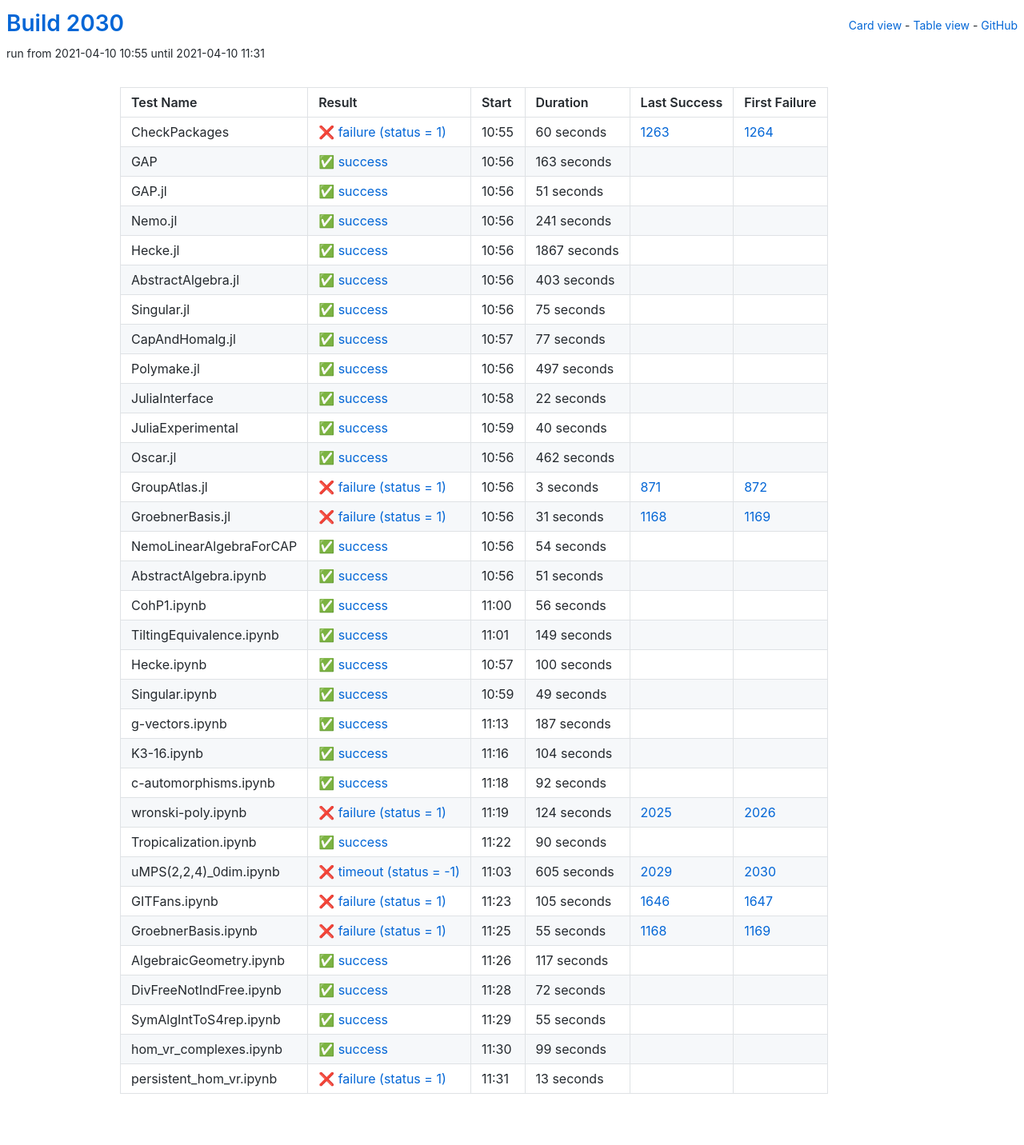
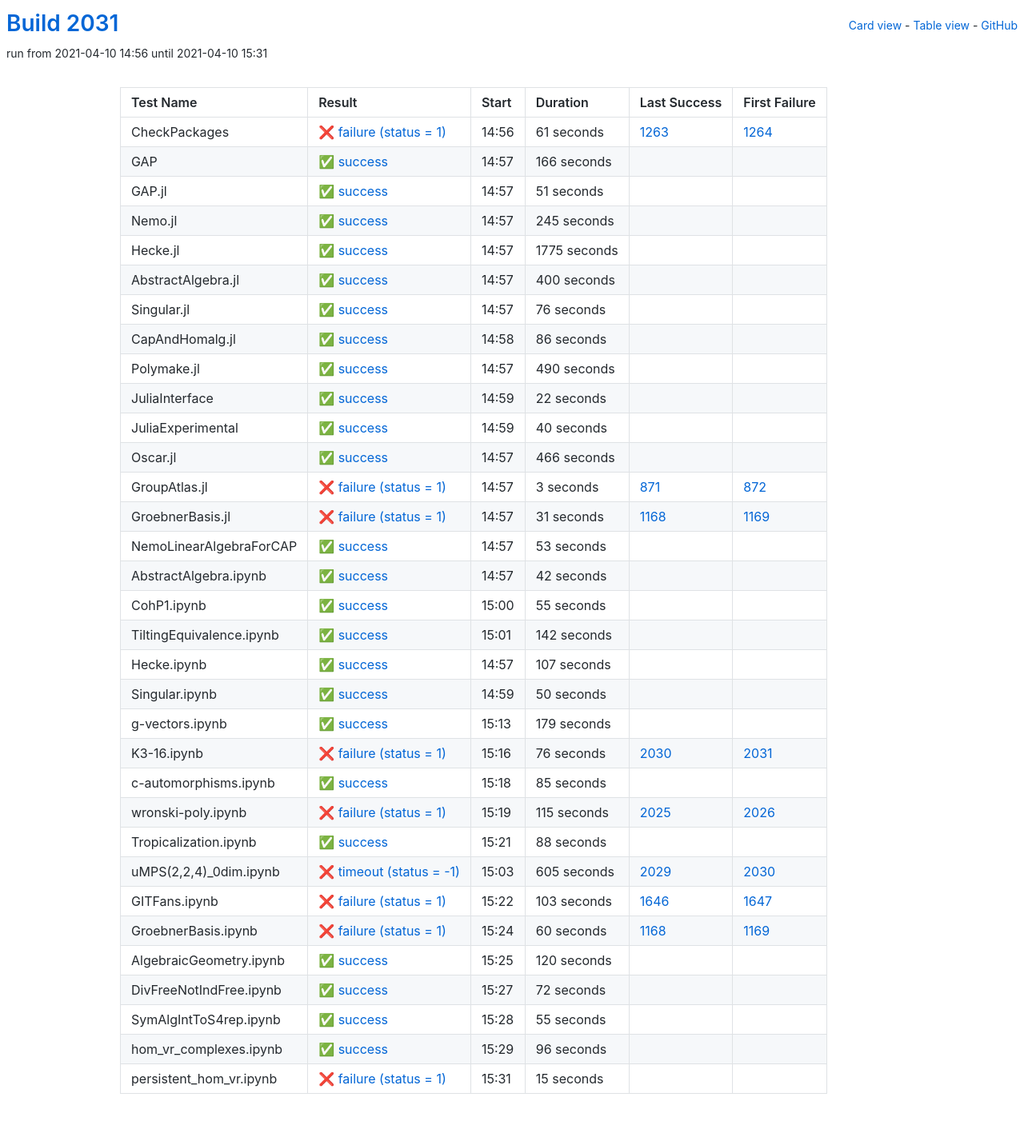
Before and after one commit to oscar-system/oscar-ci-status-stable, a Jekyll site: the page built from table.html, in a window 1280 px wide. Shown: the whole page at 80% size. Built offline with Jekyll 4.4.1, drawn with Linux system fonts in a browser that asks for light colours.

Commit message:
Build #2031

```diff
--- a/_data/ci.yml
+++ b/_data/ci.yml
@@ -1,6 +1,6 @@
 ---
-build: 2030
-build_url: https://oscarci.mathematik.uni-kl.de/job/oscar-stable/2030/
+build: 2031
+build_url: https://oscarci.mathematik.uni-kl.de/job/oscar-stable/2031/
 job: oscar-stable
 organization: oscar-system
 repo: oscar-ci-status-stable
@@ -8,32 +8,32 @@ repourl: https://github.com/oscar-system/oscar-ci-status-stable
 tests:
 - name: CheckPackages
   id: checkpackages
-  log: https://oscarci.mathematik.uni-kl.de/job/oscar-stable/2030/artifact/logs/build-2030/CheckPackages.log
-  start: 2021-04-10 10:55
+  log: https://oscarci.mathematik.uni-kl.de/job/oscar-stable/2031/artifact/logs/build-2031/CheckPackages.log
+  start: 2021-04-10 14:56
   success: false
   exitcode: 1
   status: failure
-  duration: 60
+  duration: 61
   last_success: 1263
   last_success_url: https://oscarci.mathematik.uni-kl.de/job/oscar-stable/1263/
   first_failure: 1264
   first_failure_url: https://oscarci.mathematik.uni-kl.de/job/oscar-stable/1264/
 - name: GAP
   id: gap
-  log: https://oscarci.mathematik.uni-kl.de/job/oscar-stable/2030/artifact/logs/build-2030/GAP.log
-  start: 2021-04-10 10:56
+  log: https://oscarci.mathematik.uni-kl.de/job/oscar-stable/2031/artifact/logs/build-2031/GAP.log
+  start: 2021-04-10 14:57
   success: true
   exitcode: 0
   status: success
-  duration: 163
+  duration: 166
   last_success: false
   last_success_url:
   first_failure: false
   first_failure_url:
 - name: GAP.jl
   id: gap-jl
-  log: https://oscarci.mathematik.uni-kl.de/job/oscar-stable/2030/artifact/logs/build-2030/GAP.jl.log
-  start: 2021-04-10 10:56
+  log: https://oscarci.mathematik.uni-kl.de/job/oscar-stable/2031/artifact/logs/build-2031/GAP.jl.log
+  start: 2021-04-10 14:57
   success: true
   exitcode: 0
   status: success
@@ -44,80 +44,80 @@ tests:
   first_failure_url:
 - name: Nemo.jl
   id: nemo-jl
-  log: https://oscarci.mathematik.uni-kl.de/job/oscar-stable/2030/artifact/logs/build-2030/Nemo.jl.log
-  start: 2021-04-10 10:56
+  log: https://oscarci.mathematik.uni-kl.de/job/oscar-stable/2031/artifact/logs/build-2031/Nemo.jl.log
+  start: 2021-04-10 14:57
   success: true
   exitcode: 0
   status: success
-  duration: 241
+  duration: 245
   last_success: false
   last_success_url:
   first_failure: false
   first_failure_url:
 - name: Hecke.jl
   id: hecke-jl
-  log: https://oscarci.mathematik.uni-kl.de/job/oscar-stable/2030/artifact/logs/build-2030/Hecke.jl.log
-  start: 2021-04-10 10:56
+  log: https://oscarci.mathematik.uni-kl.de/job/oscar-stable/2031/artifact/logs/build-2031/Hecke.jl.log
+  start: 2021-04-10 14:57
   success: true
   exitcode: 0
   status: success
-  duration: 1867
+  duration: 1775
   last_success: false
   last_success_url:
   first_failure: false
   first_failure_url:
 - name: AbstractAlgebra.jl
   id: abstractalgebra-jl
-  log: https://oscarci.mathematik.uni-kl.de/job/oscar-stable/2030/artifact/logs/build-2030/AbstractAlgebra.jl.log
-  start: 2021-04-10 10:56
+  log: https://oscarci.mathematik.uni-kl.de/job/oscar-stable/2031/artifact/logs/build-2031/AbstractAlgebra.jl.log
+  start: 2021-04-10 14:57
   success: true
   exitcode: 0
   status: success
-  duration: 403
+  duration: 400
   last_success: false
   last_success_url:
   first_failure: false
   first_failure_url:
 - name: Singular.jl
   id: singular-jl
-  log: https://oscarci.mathematik.uni-kl.de/job/oscar-stable/2030/artifact/logs/build-2030/Singular.jl.log
-  start: 2021-04-10 10:56
+  log: https://oscarci.mathematik.uni-kl.de/job/oscar-stable/2031/artifact/logs/build-2031/Singular.jl.log
+  start: 2021-04-10 14:57
   success: true
   exitcode: 0
   status: success
-  duration: 75
+  duration: 76
   last_success: false
   last_success_url:
   first_failure: false
   first_failure_url:
 - name: CapAndHomalg.jl
   id: capandhomalg-jl
-  log: https://oscarci.mathematik.uni-kl.de/job/oscar-stable/2030/artifact/logs/build-2030/CapAndHomalg.jl.log
-  start: 2021-04-10 10:57
+  log: https://oscarci.mathematik.uni-kl.de/job/oscar-stable/2031/artifact/logs/build-2031/CapAndHomalg.jl.log
+  start: 2021-04-10 14:58
   success: true
   exitcode: 0
   status: success
-  duration: 77
+  duration: 86
   last_success: false
   last_success_url:
   first_failure: false
   first_failure_url:
 - name: Polymake.jl
   id: polymake-jl
-  log: https://oscarci.mathematik.uni-kl.de/job/oscar-stable/2030/artifact/logs/build-2030/Polymake.jl.log
-  start: 2021-04-10 10:56
+  log: https://oscarci.mathematik.uni-kl.de/job/oscar-stable/2031/artifact/logs/build-2031/Polymake.jl.log
+  start: 2021-04-10 14:57
   success: true
   exitcode: 0
   status: success
-  duration: 497
+  duration: 490
   last_success: false
   last_success_url:
   first_failure: false
   first_failure_url:
 - name: JuliaInterface
   id: juliainterface
-  log: https://oscarci.mathematik.uni-kl.de/job/oscar-stable/2030/artifact/logs/build-2030/JuliaInterface.log
-  start: 2021-04-10 10:58
+  log: https://oscarci.mathematik.uni-kl.de/job/oscar-stable/2031/artifact/logs/build-2031/JuliaInterface.log
+  start: 2021-04-10 14:59
   success: true
   exitcode: 0
   status: success
@@ -128,8 +128,8 @@ tests:
   first_failure_url:
 - name: JuliaExperimental
   id: juliaexperimental
-  log: https://oscarci.mathematik.uni-kl.de/job/oscar-stable/2030/artifact/logs/build-2030/JuliaExperimental.log
-  start: 2021-04-10 10:59
+  log: https://oscarci.mathematik.uni-kl.de/job/oscar-stable/2031/artifact/logs/build-2031/JuliaExperimental.log
+  start: 2021-04-10 14:59
   success: true
   exitcode: 0
   status: success
@@ -140,20 +140,20 @@ tests:
   first_failure_url:
 - name: Oscar.jl
   id: oscar-jl
-  log: https://oscarci.mathematik.uni-kl.de/job/oscar-stable/2030/artifact/logs/build-2030/Oscar.jl.log
-  start: 2021-04-10 10:56
+  log: https://oscarci.mathematik.uni-kl.de/job/oscar-stable/2031/artifact/logs/build-2031/Oscar.jl.log
+  start: 2021-04-10 14:57
   success: true
   exitcode: 0
   status: success
-  duration: 462
+  duration: 466
   last_success: false
   last_success_url:
   first_failure: false
   first_failure_url:
 - name: GroupAtlas.jl
   id: groupatlas-jl
-  log: https://oscarci.mathematik.uni-kl.de/job/oscar-stable/2030/artifact/logs/build-2030/GroupAtlas.jl.log
-  start: 2021-04-10 10:56
+  log: https://oscarci.mathematik.uni-kl.de/job/oscar-stable/2031/artifact/logs/build-2031/GroupAtlas.jl.log
+  start: 2021-04-10 14:57
   success: false
   exitcode: 1
   status: failure
@@ -164,8 +164,8 @@ tests:
   first_failure_url: https://oscarci.mathematik.uni-kl.de/job/oscar-stable/872/
 - name: GroebnerBasis.jl
   id: groebnerbasis-jl
-  log: https://oscarci.mathematik.uni-kl.de/job/oscar-stable/2030/artifact/logs/build-2030/GroebnerBasis.jl.log
-  start: 2021-04-10 10:56
+  log: https://oscarci.mathematik.uni-kl.de/job/oscar-stable/2031/artifact/logs/build-2031/GroebnerBasis.jl.log
+  start: 2021-04-10 14:57
   success: false
   exitcode: 1
   status: failure
@@ -176,140 +176,140 @@ tests:
   first_failure_url: https://oscarci.mathematik.uni-kl.de/job/oscar-stable/1169/
 - name: NemoLinearAlgebraForCAP
   id: nemolinearalgebraforcap
-  log: https://oscarci.mathematik.uni-kl.de/job/oscar-stable/2030/artifact/logs/build-2030/NemoLinearAlgebraForCAP.log
-  start: 2021-04-10 10:56
+  log: https://oscarci.mathematik.uni-kl.de/job/oscar-stable/2031/artifact/logs/build-2031/NemoLinearAlgebraForCAP.log
+  start: 2021-04-10 14:57
   success: true
   exitcode: 0
   status: success
-  duration: 54
+  duration: 53
   last_success: false
   last_success_url:
   first_failure: false
   first_failure_url:
 - name: AbstractAlgebra.ipynb
   id: abstractalgebra-ipynb
-  log: https://oscarci.mathematik.uni-kl.de/job/oscar-stable/2030/artifact/logs/build-2030/AbstractAlgebra.ipynb.log
-  start: 2021-04-10 10:56
+  log: https://oscarci.mathematik.uni-kl.de/job/oscar-stable/2031/artifact/logs/build-2031/AbstractAlgebra.ipynb.log
+  start: 2021-04-10 14:57
   success: true
   exitcode: 0
   status: success
-  duration: 51
+  duration: 42
   last_success: false
   last_success_url:
   first_failure: false
   first_failure_url:
 - name: CohP1.ipynb
   id: cohp1-ipynb
-  log: https://oscarci.mathematik.uni-kl.de/job/oscar-stable/2030/artifact/logs/build-2030/CohP1.ipynb.log
-  start: 2021-04-10 11:00
+  log: https://oscarci.mathematik.uni-kl.de/job/oscar-stable/2031/artifact/logs/build-2031/CohP1.ipynb.log
+  start: 2021-04-10 15:00
   success: true
   exitcode: 0
   status: success
-  duration: 56
+  duration: 55
   last_success: false
   last_success_url:
   first_failure: false
   first_failure_url:
 - name: TiltingEquivalence.ipynb
   id: tiltingequivalence-ipynb
-  log: https://oscarci.mathematik.uni-kl.de/job/oscar-stable/2030/artifact/logs/build-2030/TiltingEquivalence.ipynb.log
-  start: 2021-04-10 11:01
+  log: https://oscarci.mathematik.uni-kl.de/job/oscar-stable/2031/artifact/logs/build-2031/TiltingEquivalence.ipynb.log
+  start: 2021-04-10 15:01
   success: true
   exitcode: 0
   status: success
-  duration: 149
+  duration: 142
   last_success: false
   last_success_url:
   first_failure: false
   first_failure_url:
 - name: Hecke.ipynb
   id: hecke-ipynb
-  log: https://oscarci.mathematik.uni-kl.de/job/oscar-stable/2030/artifact/logs/build-2030/Hecke.ipynb.log
-  start: 2021-04-10 10:57
+  log: https://oscarci.mathematik.uni-kl.de/job/oscar-stable/2031/artifact/logs/build-2031/Hecke.ipynb.log
+  start: 2021-04-10 14:57
   success: true
   exitcode: 0
   status: success
-  duration: 100
+  duration: 107
   last_success: false
   last_success_url:
   first_failure: false
   first_failure_url:
 - name: Singular.ipynb
   id: singular-ipynb
-  log: https://oscarci.mathematik.uni-kl.de/job/oscar-stable/2030/artifact/logs/build-2030/Singular.ipynb.log
-  start: 2021-04-10 10:59
+  log: https://oscarci.mathematik.uni-kl.de/job/oscar-stable/2031/artifact/logs/build-2031/Singular.ipynb.log
+  start: 2021-04-10 14:59
   success: true
   exitcode: 0
   status: success
-  duration: 49
+  duration: 50
   last_success: false
   last_success_url:
   first_failure: false
   first_failure_url:
 - name: g-vectors.ipynb
   id: g-vectors-ipynb
-  log: https://oscarci.mathematik.uni-kl.de/job/oscar-stable/2030/artifact/logs/build-2030/g-vectors.ipynb.log
-  start: 2021-04-10 11:13
+  log: https://oscarci.mathematik.uni-kl.de/job/oscar-stable/2031/artifact/logs/build-2031/g-vectors.ipynb.log
+  start: 2021-04-10 15:13
   success: true
   exitcode: 0
   status: success
-  duration: 187
+  duration: 179
   last_success: false
   last_success_url:
   first_failure: false
   first_failure_url:
 - name: K3-16.ipynb
   id: k3-16-ipynb
-  log: https://oscarci.mathematik.uni-kl.de/job/oscar-stable/2030/artifact/logs/build-2030/K3-16.ipynb.log
-  start: 2021-04-10 11:16
+  log: https://oscarci.mathematik.uni-kl.de/job/oscar-stable/2031/artifact/logs/build-2031/K3-16.ipynb.log
+  start: 2021-04-10 15:16
+  success: false
+  exitcode: 1
+  status: failure
+  duration: 76
+  last_success: 2030
+  last_success_url: https://oscarci.mathematik.uni-kl.de/job/oscar-stable/2030/
+  first_failure: 2031
+  first_failure_url: https://oscarci.mathematik.uni-kl.de/job/oscar-stable/2031/
+- name: c-automorphisms.ipynb
+  id: c-automorphisms-ipynb
+  log: https://oscarci.mathematik.uni-kl.de/job/oscar-stable/2031/artifact/logs/build-2031/c-automorphisms.ipynb.log
+  start: 2021-04-10 15:18
   success: true
   exitcode: 0
   status: success
-  duration: 104
-  last_success: false
-  last_success_url:
-  first_failure: false
-  first_failure_url:
-- name: c-automorphisms.ipynb
-  id: c-automorphisms-ipynb
-  log: https://oscarci.mathematik.uni-kl.de/job/oscar-stable/2030/artifact/logs/build-2030/c-automorphisms.ipynb.log
-  start: 2021-04-10 11:18
-  success: true
-  exitcode: 0
-  status: success
-  duration: 92
+  duration: 85
   last_success: false
   last_success_url:
   first_failure: false
   first_failure_url:
 - name: wronski-poly.ipynb
   id: wronski-poly-ipynb
-  log: https://oscarci.mathematik.uni-kl.de/job/oscar-stable/2030/artifact/logs/build-2030/wronski-poly.ipynb.log
-  start: 2021-04-10 11:19
+  log: https://oscarci.mathematik.uni-kl.de/job/oscar-stable/2031/artifact/logs/build-2031/wronski-poly.ipynb.log
+  start: 2021-04-10 15:19
   success: false
   exitcode: 1
   status: failure
-  duration: 124
+  duration: 115
   last_success: 2025
   last_success_url: https://oscarci.mathematik.uni-kl.de/job/oscar-stable/2025/
   first_failure: 2026
   first_failure_url: https://oscarci.mathematik.uni-kl.de/job/oscar-stable/2026/
 - name: Tropicalization.ipynb
   id: tropicalization-ipynb
-  log: https://oscarci.mathematik.uni-kl.de/job/oscar-stable/2030/artifact/logs/build-2030/Tropicalization.ipynb.log
-  start: 2021-04-10 11:22
+  log: https://oscarci.mathematik.uni-kl.de/job/oscar-stable/2031/artifact/logs/build-2031/Tropicalization.ipynb.log
+  start: 2021-04-10 15:21
   success: true
   exitcode: 0
   status: success
-  duration: 90
+  duration: 88
   last_success: false
   last_success_url:
   first_failure: false
   first_failure_url:
 - name: uMPS(2,2,4)_0dim.ipynb
   id: umps-2-2-4-0dim-ipynb
-  log: https://oscarci.mathematik.uni-kl.de/job/oscar-stable/2030/artifact/logs/build-2030/uMPS-2-2-4-_0dim.ipynb.log
-  start: 2021-04-10 11:03
+  log: https://oscarci.mathematik.uni-kl.de/job/oscar-stable/2031/artifact/logs/build-2031/uMPS-2-2-4-_0dim.ipynb.log
+  start: 2021-04-10 15:03
   success: false
   exitcode: -1
   status: timeout
@@ -320,44 +320,44 @@ tests:
   first_failure_url: https://oscarci.mathematik.uni-kl.de/job/oscar-stable/2030/
 - name: GITFans.ipynb
   id: gitfans-ipynb
-  log: https://oscarci.mathematik.uni-kl.de/job/oscar-stable/2030/artifact/logs/build-2030/GITFans.ipynb.log
-  start: 2021-04-10 11:23
+  log: https://oscarci.mathematik.uni-kl.de/job/oscar-stable/2031/artifact/logs/build-2031/GITFans.ipynb.log
+  start: 2021-04-10 15:22
   success: false
   exitcode: 1
   status: failure
-  duration: 105
+  duration: 103
   last_success: 1646
   last_success_url: https://oscarci.mathematik.uni-kl.de/job/oscar-stable/1646/
   first_failure: 1647
   first_failure_url: https://oscarci.mathematik.uni-kl.de/job/oscar-stable/1647/
 - name: GroebnerBasis.ipynb
   id: groebnerbasis-ipynb
-  log: https://oscarci.mathematik.uni-kl.de/job/oscar-stable/2030/artifact/logs/build-2030/GroebnerBasis.ipynb.log
-  start: 2021-04-10 11:25
+  log: https://oscarci.mathematik.uni-kl.de/job/oscar-stable/2031/artifact/logs/build-2031/GroebnerBasis.ipynb.log
+  start: 2021-04-10 15:24
   success: false
   exitcode: 1
   status: failure
-  duration: 55
+  duration: 60
   last_success: 1168
   last_success_url: https://oscarci.mathematik.uni-kl.de/job/oscar-stable/1168/
   first_failure: 1169
   first_failure_url: https://oscarci.mathematik.uni-kl.de/job/oscar-stable/1169/
 - name: AlgebraicGeometry.ipynb
   id: algebraicgeometry-ipynb
-  log: https://oscarci.mathematik.uni-kl.de/job/oscar-stable/2030/artifact/logs/build-2030/AlgebraicGeometry.ipynb.log
-  start: 2021-04-10 11:26
+  log: https://oscarci.mathematik.uni-kl.de/job/oscar-stable/2031/artifact/logs/build-2031/AlgebraicGeometry.ipynb.log
+  start: 2021-04-10 15:25
   success: true
   exitcode: 0
   status: success
-  duration: 117
+  duration: 120
   last_success: false
   last_success_url:
   first_failure: false
   first_failure_url:
 - name: DivFreeNotIndFree.ipynb
   id: divfreenotindfree-ipynb
-  log: https://oscarci.mathematik.uni-kl.de/job/oscar-stable/2030/artifact/logs/build-2030/DivFreeNotIndFree.ipynb.log
-  start: 2021-04-10 11:28
+  log: https://oscarci.mathematik.uni-kl.de/job/oscar-stable/2031/artifact/logs/build-2031/DivFreeNotIndFree.ipynb.log
+  start: 2021-04-10 15:27
   success: true
   exitcode: 0
   status: success
@@ -368,8 +368,8 @@ tests:
   first_failure_url:
 - name: SymAlgIntToS4rep.ipynb
   id: symalginttos4rep-ipynb
-  log: https://oscarci.mathematik.uni-kl.de/job/oscar-stable/2030/artifact/logs/build-2030/SymAlgIntToS4rep.ipynb.log
-  start: 2021-04-10 11:29
+  log: https://oscarci.mathematik.uni-kl.de/job/oscar-stable/2031/artifact/logs/build-2031/SymAlgIntToS4rep.ipynb.log
+  start: 2021-04-10 15:28
   success: true
   exitcode: 0
   status: success
@@ -380,24 +380,24 @@ tests:
   first_failure_url:
 - name: hom_vr_complexes.ipynb
   id: hom-vr-complexes-ipynb
-  log: https://oscarci.mathematik.uni-kl.de/job/oscar-stable/2030/artifact/logs/build-2030/hom_vr_complexes.ipynb.log
-  start: 2021-04-10 11:30
+  log: https://oscarci.mathematik.uni-kl.de/job/oscar-stable/2031/artifact/logs/build-2031/hom_vr_complexes.ipynb.log
+  start: 2021-04-10 15:29
   success: true
   exitcode: 0
   status: success
-  duration: 99
+  duration: 96
   last_success: false
   last_success_url:
   first_failure: false
   first_failure_url:
 - name: persistent_hom_vr.ipynb
   id: persistent-hom-vr-ipynb
-  log: https://oscarci.mathematik.uni-kl.de/job/oscar-stable/2030/artifact/logs/build-2030/persistent_hom_vr.ipynb.log
-  start: 2021-04-10 11:31
+  log: https://oscarci.mathematik.uni-kl.de/job/oscar-stable/2031/artifact/logs/build-2031/persistent_hom_vr.ipynb.log
+  start: 2021-04-10 15:31
   success: false
   exitcode: 1
   status: failure
-  duration: 13
+  duration: 15
   last_success: false
   last_success_url:
   first_failure: false
```
Also changed, not shown: README.md.
